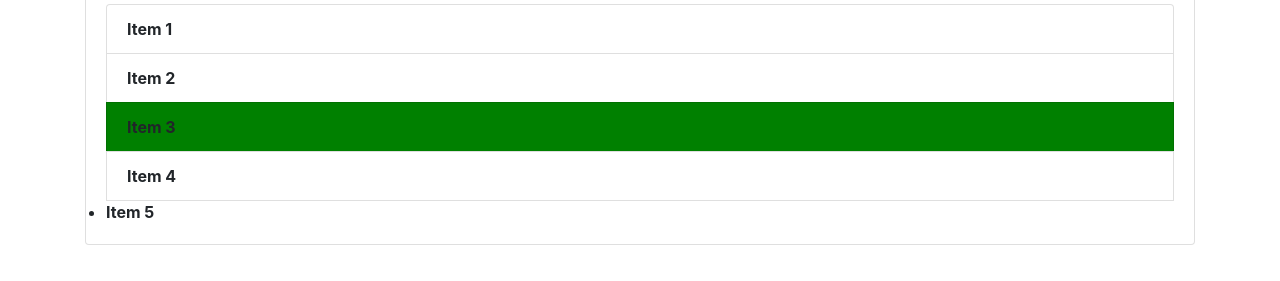
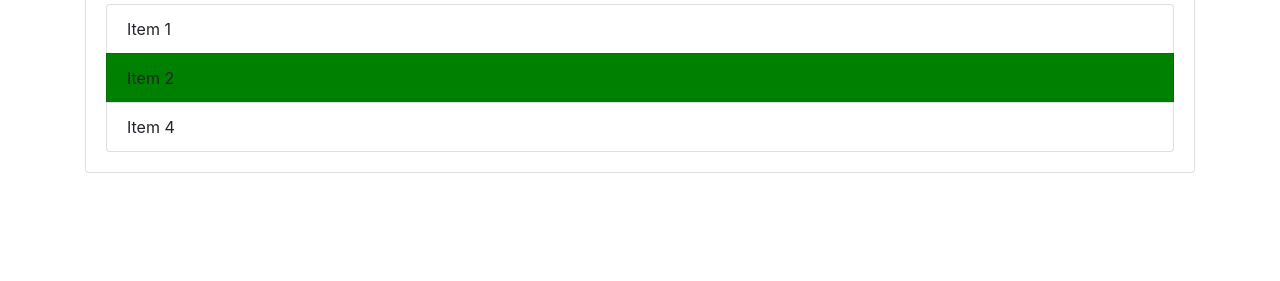
Before and after one commit to ajay151304/DOM1, a plain HTML site: page index.html in a window 1280 px wide. Shown: the part 273-554 px from the top of the page. Drawn offline with nearby package versions, Linux system fonts and the light colour scheme.

Commit message:
Invisible 3rd Li Item

```diff
--- a/index.html
+++ b/index.html
@@ -34,7 +34,6 @@
           <li class="list-group-item">Item 2</li>
           <li class="list-group-item">Item 3</li>
           <li class="list-group-item">Item 4</li>
-          <li>Item 5</li>
         </ul>
       </div>
     </div>
--- a/script.js
+++ b/script.js
@@ -15,10 +15,22 @@ Make all the elements in the list have bold color font
 And try editing it with getelementsbyclassname and then by getelementbytagname
 */
 
+// const li = document.getElementsByTagName("li");
+
+// li[2].style.backgroundColor = "green";
+
+// for (let i = 0; i < li.length; i++) {
+//   li[i].style.fontWeight = "bold";
+// }
+
+/**
+
+Make the 2nd item have green background color
+Make the 3rd item invisible
+
+ */
 const li = document.getElementsByTagName("li");
 
-li[2].style.backgroundColor = "green";
+li[1].style.backgroundColor = "green";
 
-for (let i = 0; i < li.length; i++) {
-  li[i].style.fontWeight = "bold";
-}
+li[2].style.display = "none";
```
